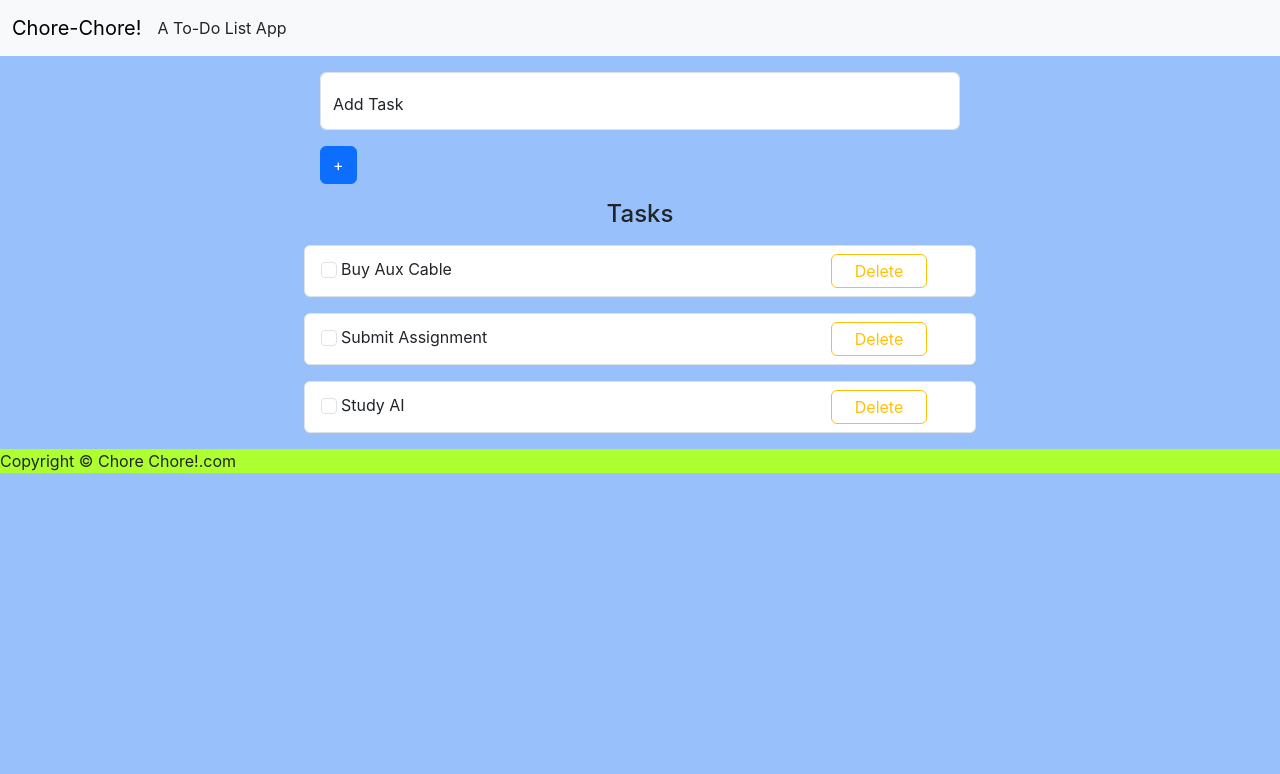
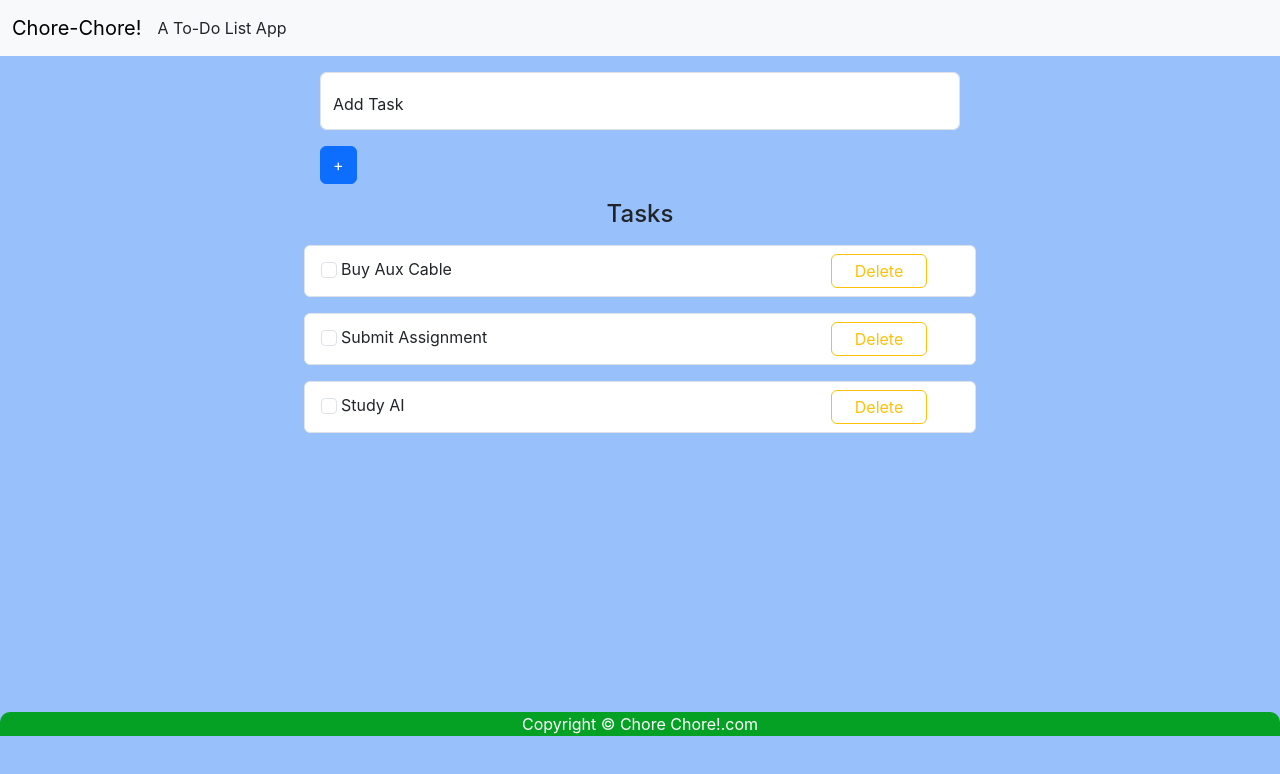
Before and after one commit to vermaArpitt/Todo-list__ReactJS, a React (Create React App) app: page / in a window 1280 px wide. Shown: the top 774 px of the page. Built offline with nearby package versions, Linux system fonts and the light colour scheme.

Commit message:
Fixed Footer placement
Adjusted Footer css to not overlap with list items in case they extend our viewport.

```diff
--- a/src/MyComponents/Footer.css
+++ b/src/MyComponents/Footer.css
@@ -1,4 +1,13 @@
 footer{
-    max-width: 100%;
-    background-color: greenyellow;
+    width: 100%;
+    text-align: center;
+    background-color: rgb(5, 161, 36);
+    color: white;
+    margin-top: 3px;
+    border-radius: 10px 10px 0 0;
+    height: fit-content;
 }
+
+footer p{
+    margin: 2px;
+}
--- a/src/MyComponents/Todos.css
+++ b/src/MyComponents/Todos.css
@@ -2,4 +2,5 @@
     text-align: center;
     margin: auto;
     align-items: center;
+    min-height: 509.3px;
 }
```
